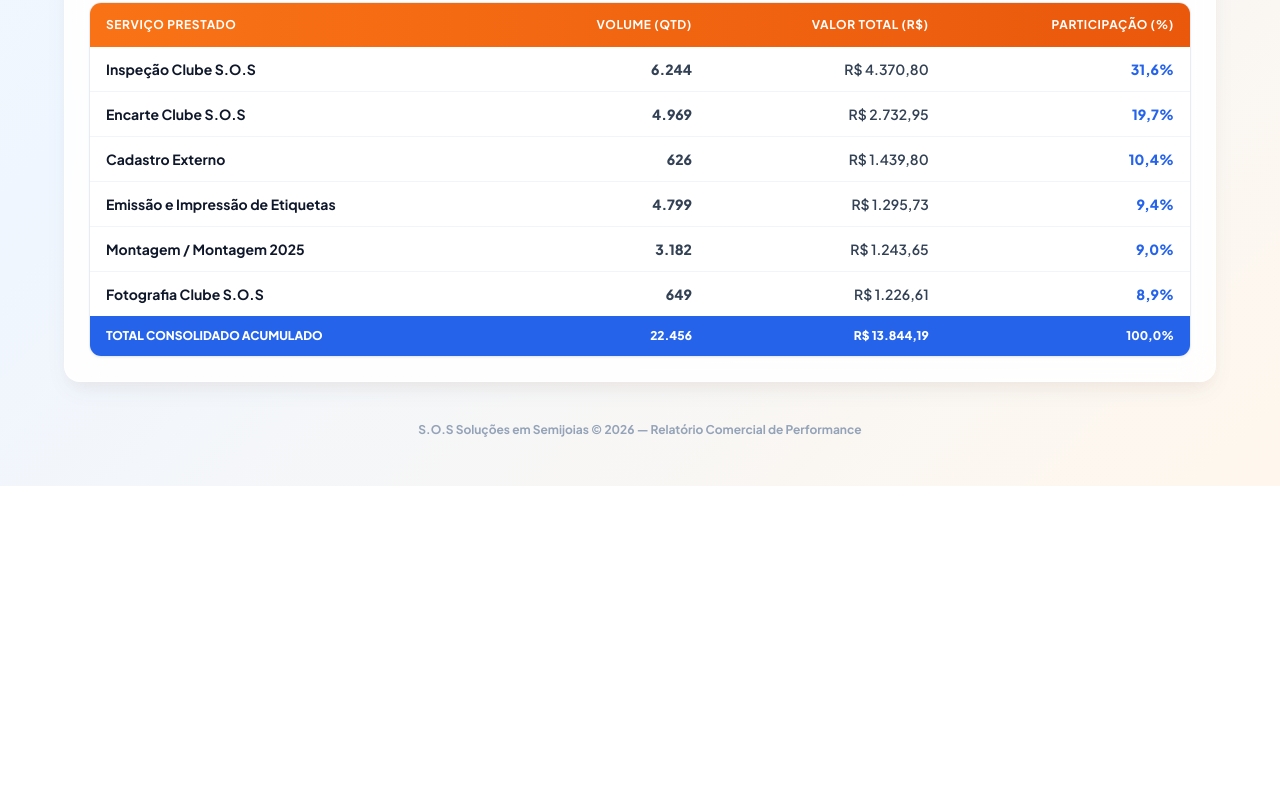
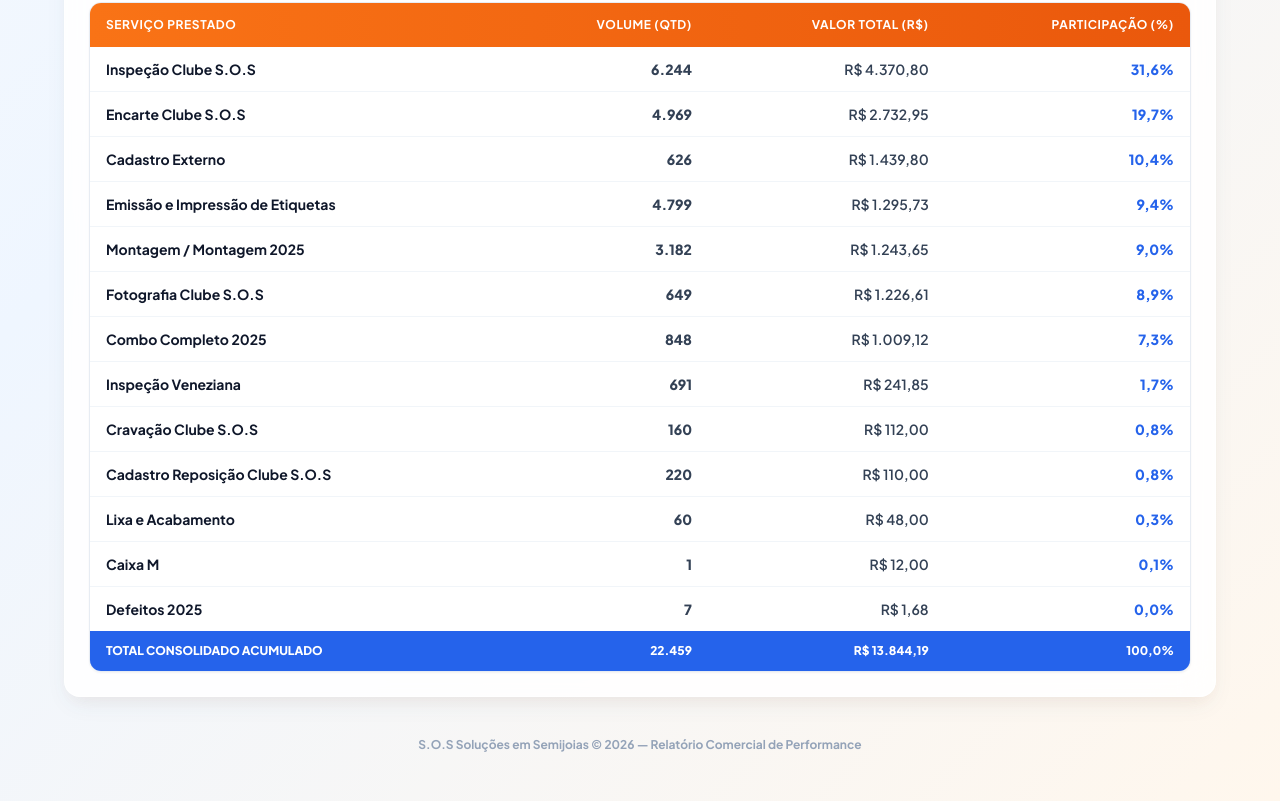
Before and after one commit to kelvin01lima-blip/Relat-orio, a plain HTML site: page index.html in a window 1280 px wide. Shown: the part 824-1625 px from the top of the page. Before the commit the page ends 1310 px from the top, so only its background shows below. Drawn offline with nearby package versions, Linux system fonts and the light colour scheme.

Commit message:
index.html

```diff
--- a/index.html
+++ b/index.html
@@ -56,20 +56,16 @@
             <div class="absolute -left-10 -top-10 w-48 h-48 bg-blue-500/10 rounded-full blur-3xl"></div>
 
             <div class="flex items-center gap-5 z-10">
-                <!-- LOGO CLUBE S.O.S (VETOR EMBUTIDO) -->
+                <!-- LOGO CLUBE S.O.S -->
                 <div class="w-20 h-20 rounded-2xl bg-white p-2 flex items-center justify-center shadow-lg border border-orange-200 shrink-0">
                     <svg viewBox="0 0 120 120" class="w-full h-full">
-                        <!-- Circulo Laranja Exteno -->
                         <circle cx="60" cy="36" r="24" fill="none" stroke="#f38b68" stroke-width="3" />
-                        <!-- Diamante Azul -->
                         <polygon points="60,20 74,32 60,52 46,32" fill="#395c6b" />
                         <polyline points="46,32 74,32" fill="none" stroke="#ffffff" stroke-width="1.5" />
                         <line x1="60" y1="20" x2="60" y2="52" stroke="#ffffff" stroke-width="1.5" />
                         <line x1="53" y1="26" x2="60" y2="52" stroke="#ffffff" stroke-width="1" />
                         <line x1="67" y1="26" x2="60" y2="52" stroke="#ffffff" stroke-width="1" />
-                        <!-- Texto Clube -->
                         <text x="60" y="74" font-family="'Plus Jakarta Sans', sans-serif" font-size="15" font-weight="700" fill="#395c6b" text-anchor="middle">Clube</text>
-                        <!-- Texto S.O.S -->
                         <text x="60" y="98" font-family="'Plus Jakarta Sans', sans-serif" font-size="22" font-weight="900" fill="#f38b68" text-anchor="middle" letter-spacing="1">S.O.S</text>
                     </svg>
                 </div>
@@ -86,15 +82,15 @@
             </div>
         </header>
 
-        <!-- CARDS DE MÉTRICAS (KPIs) -->
+        <!-- CARDS DE MÉTRICAS (KPIs CORRIGIDOS) -->
         <div class="grid grid-cols-2 md:grid-cols-4 gap-4">
             <div class="glass-card p-4 border-glow-blue">
-                <p class="text-xs font-extrabold uppercase tracking-wider text-slate-500">Período Analisado</p>
-                <p class="text-xl md:text-2xl font-black text-slate-900 mt-1">7 Meses</p>
+                <p class="text-xs font-extrabold uppercase tracking-wider text-slate-500">Total de Peças</p>
+                <p class="text-xl md:text-2xl font-black text-slate-900 mt-1">7.790 <span class="text-xs font-bold text-slate-500">itens</span></p>
             </div>
             <div class="glass-card p-4 border-glow-orange">
-                <p class="text-xs font-extrabold uppercase tracking-wider text-slate-500">Volume Processado</p>
-                <p class="text-xl md:text-2xl font-black text-orange-600 mt-1">22.456 <span class="text-xs font-bold text-slate-500">peças</span></p>
+                <p class="text-xs font-extrabold uppercase tracking-wider text-slate-500">Total de Serviços</p>
+                <p class="text-xl md:text-2xl font-black text-orange-600 mt-1">22.459 <span class="text-xs font-bold text-slate-500">execuções</span></p>
             </div>
             <div class="glass-card p-4 border-glow-blue">
                 <p class="text-xs font-extrabold uppercase tracking-wider text-slate-500">Investimento Total</p>
@@ -119,7 +115,7 @@
             </div>
         </div>
 
-        <!-- TABELA ESTILIZADA -->
+        <!-- TABELA REVISADA E COMPLETA COM DADOS DAS FOTOS 1 E 2 -->
         <div class="glass-card p-6">
             <div class="flex items-center justify-between mb-4 border-b border-slate-200 pb-3">
                 <h2 class="text-base font-extrabold uppercase tracking-wide text-slate-800 flex items-center gap-2">
@@ -175,11 +171,53 @@
                             <td class="py-3 px-4 text-right">R$ 1.226,61</td>
                             <td class="py-3 px-4 text-right font-black text-blue-600">8,9%</td>
                         </tr>
+                        <tr class="hover:bg-orange-50/50 transition">
+                            <td class="py-3 px-4 font-bold text-slate-900">Combo Completo 2025</td>
+                            <td class="py-3 px-4 text-right font-extrabold">848</td>
+                            <td class="py-3 px-4 text-right">R$ 1.009,12</td>
+                            <td class="py-3 px-4 text-right font-black text-blue-600">7,3%</td>
+                        </tr>
+                        <tr class="hover:bg-orange-50/50 transition">
+                            <td class="py-3 px-4 font-bold text-slate-900">Inspeção Veneziana</td>
+                            <td class="py-3 px-4 text-right font-extrabold">691</td>
+                            <td class="py-3 px-4 text-right">R$ 241,85</td>
+                            <td class="py-3 px-4 text-right font-black text-blue-600">1,7%</td>
+                        </tr>
+                        <tr class="hover:bg-orange-50/50 transition">
+                            <td class="py-3 px-4 font-bold text-slate-900">Cravação Clube S.O.S</td>
+                            <td class="py-3 px-4 text-right font-extrabold">160</td>
+                            <td class="py-3 px-4 text-right">R$ 112,00</td>
+                            <td class="py-3 px-4 text-right font-black text-blue-600">0,8%</td>
+                        </tr>
+                        <tr class="hover:bg-orange-50/50 transition">
+                            <td class="py-3 px-4 font-bold text-slate-900">Cadastro Reposição Clube S.O.S</td>
+                            <td class="py-3 px-4 text-right font-extrabold">220</td>
+                            <td class="py-3 px-4 text-right">R$ 110,00</td>
+                            <td class="py-3 px-4 text-right font-black text-blue-600">0,8%</td>
+                        </tr>
+                        <tr class="hover:bg-orange-50/50 transition">
+                            <td class="py-3 px-4 font-bold text-slate-900">Lixa e Acabamento</td>
+                            <td class="py-3 px-4 text-right font-extrabold">60</td>
+                            <td class="py-3 px-4 text-right">R$ 48,00</td>
+                            <td class="py-3 px-4 text-right font-black text-blue-600">0,3%</td>
+                        </tr>
+                        <tr class="hover:bg-orange-50/50 transition">
+                            <td class="py-3 px-4 font-bold text-slate-900">Caixa M</td>
+                            <td class="py-3 px-4 text-right font-extrabold">1</td>
+                            <td class="py-3 px-4 text-right">R$ 12,00</td>
+                            <td class="py-3 px-4 text-right font-black text-blue-600">0,1%</td>
+                        </tr>
+                        <tr class="hover:bg-orange-50/50 transition">
+                            <td class="py-3 px-4 font-bold text-slate-900">Defeitos 2025</td>
+                            <td class="py-3 px-4 text-right font-extrabold">7</td>
+                            <td class="py-3 px-4 text-right">R$ 1,68</td>
+                            <td class="py-3 px-4 text-right font-black text-blue-600">0,0%</td>
+                        </tr>
                     </tbody>
                     <tfoot>
                         <tr class="bg-blue-600 text-white font-black text-xs uppercase">
                             <td class="py-3 px-4">Total Consolidado Acumulado</td>
-                            <td class="py-3 px-4 text-right">22.456</td>
+                            <td class="py-3 px-4 text-right">22.459</td>
                             <td class="py-3 px-4 text-right">R$ 13.844,19</td>
                             <td class="py-3 px-4 text-right">100,0%</td>
                         </tr>
```
